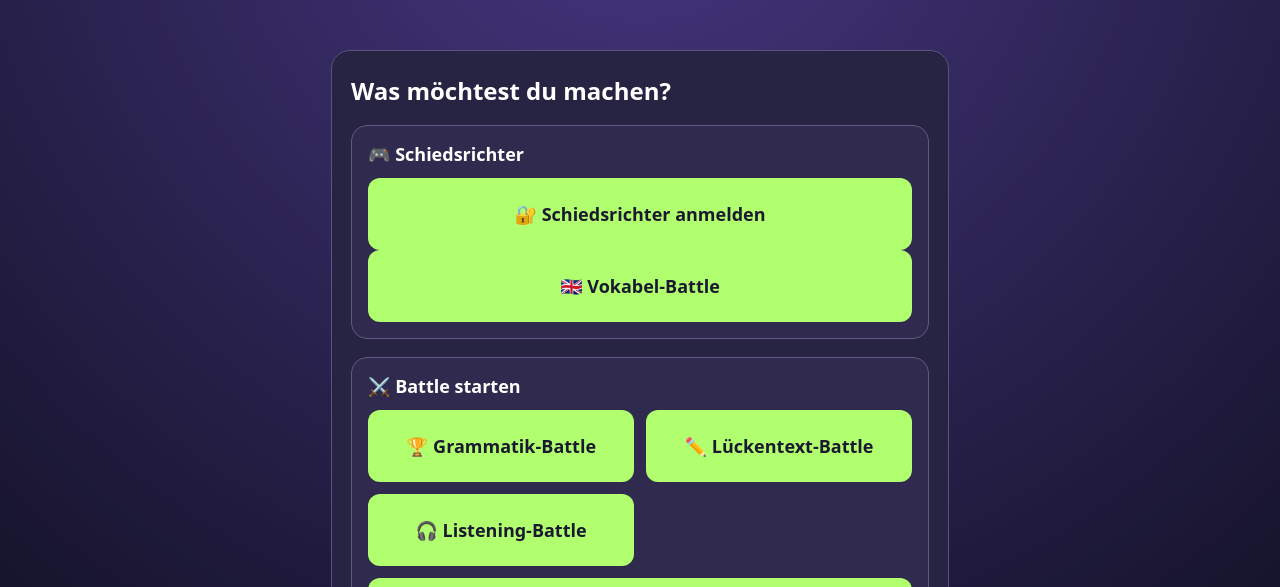
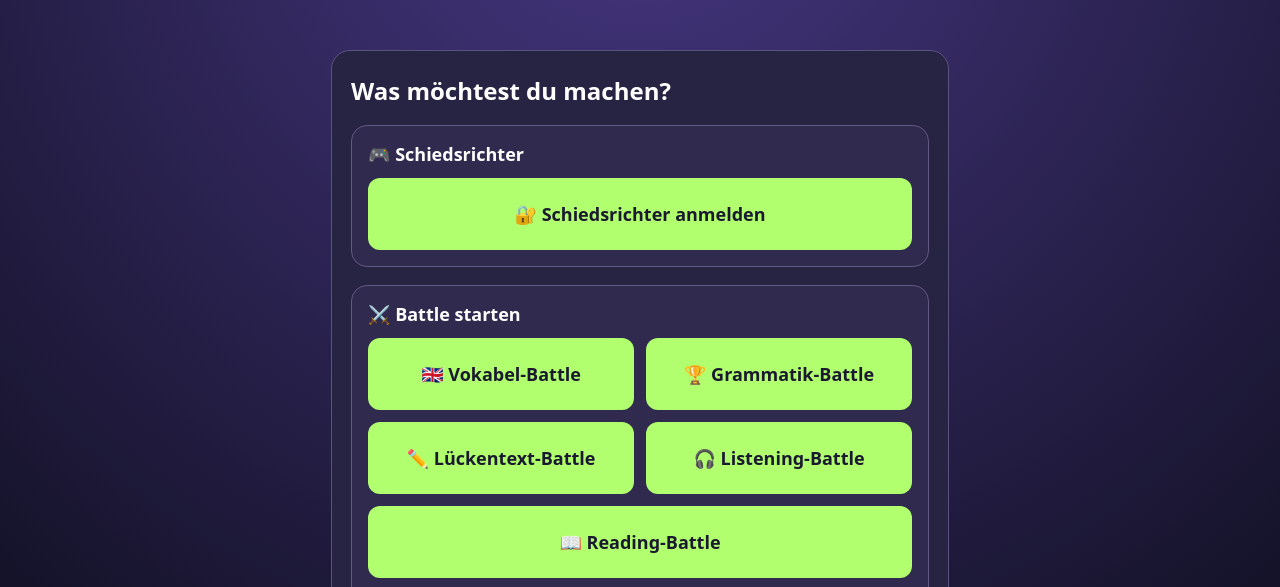
Before and after one commit to luzyfer29-debug/vocab-battle, a plain HTML site: page index.html in a window 1280 px wide. Shown: the part 164-751 px from the top of the page. Drawn offline with Linux system fonts and the light colour scheme; no server answers.

Commit message:
Add files via upload

```diff
--- a/app.js
+++ b/app.js
@@ -66,7 +66,7 @@ function home(){gbStop();wbStop();stopDashboard();stopSoloHeartbeat();if(unsubsc
 #app .home-tools-grid [data-action="join"]{grid-column:1/-1}
 #app .home-battle-grid [data-action="readingBattleChoose"],#app .home-battle-grid [data-action="writingBattleChoose"]{grid-column:1/-1}
 @media(max-width:380px){#app .home-block{padding:12px}#app .home-battle-grid,#app .home-tools-grid,#app .home-admin-grid{gap:8px}#app .home-layout button{padding:12px 7px;font-size:14px}}
-</style>`;app.innerHTML=card(`${styles}<h2>Was möchtest du machen?</h2><div class="home-layout">${adminLoggedIn?`<section class="home-block"><h3>🎮 Schiedsrichter</h3>${btn('Schiedsrichter öffnen','host')}${btn('🇬🇧 Vokabel-Battle','host')}</section>`:`<section class="home-block"><h3>🎮 Schiedsrichter</h3>${btn('🔐 Schiedsrichter anmelden','adminForm')}${btn('🇬🇧 Vokabel-Battle','host')}</section>`}<section class="home-block"><h3>⚔️ Battle starten</h3><div class="home-battle-grid">${btn('🏆 Grammatik-Battle','gbChoose')}${btn('✏️ Lückentext-Battle','cbChoose')}${btn('🎧 Listening-Battle','listenBattleChoose')}${btn('📖 Reading-Battle','readingBattleChoose')}${btn('✍️ Writing-Battle','writingBattleChoose')}</div></section>${!adminLoggedIn?`<section class="home-block"><h3>👥 Mitspielen und lernen</h3><div class="home-tools-grid">${btn('Spiel beitreten','join')}${btn('🇬🇧 Englisch','solo')}${btn('🔢 Mathe Klasse 7 NRW','mathChoose')}</div></section>`:''}${adminLoggedIn?`<section class="home-block"><h3>📊 Schiedsrichter-Übersicht</h3><div class="home-admin-grid">${btn('Lernübersicht','dashboard')}${btn('Abmelden','adminLogout','alt')}</div></section>`:''}</div>`)+card(`<p class="muted">${adminLoggedIn?'Du erstellst Räume, startest Battles und siehst in der Lernübersicht, wer lernt.':'Der Schiedsrichter startet die Battles. Du kannst mit einem Raumcode beitreten oder alleine lernen.'}</p>`);}
+</style>`;app.innerHTML=card(`${styles}<h2>Was möchtest du machen?</h2><div class="home-layout">${adminLoggedIn?`<section class="home-block"><h3>🎮 Schiedsrichter</h3>${btn('Schiedsrichter öffnen','host')}</section>`:`<section class="home-block"><h3>🎮 Schiedsrichter</h3>${btn('🔐 Schiedsrichter anmelden','adminForm')}</section>`}<section class="home-block"><h3>⚔️ Battle starten</h3><div class="home-battle-grid">${btn('🇬🇧 Vokabel-Battle','host')}${btn('🏆 Grammatik-Battle','gbChoose')}${btn('✏️ Lückentext-Battle','cbChoose')}${btn('🎧 Listening-Battle','listenBattleChoose')}${btn('📖 Reading-Battle','readingBattleChoose')}${btn('✍️ Writing-Battle','writingBattleChoose')}</div></section>${!adminLoggedIn?`<section class="home-block"><h3>👥 Mitspielen und lernen</h3><div class="home-tools-grid">${btn('Spiel beitreten','join')}${btn('🇬🇧 Englisch','solo')}${btn('🔢 Mathe Klasse 7 NRW','mathChoose')}</div></section>`:''}${adminLoggedIn?`<section class="home-block"><h3>📊 Schiedsrichter-Übersicht</h3><div class="home-admin-grid">${btn('Lernübersicht','dashboard')}${btn('Abmelden','adminLogout','alt')}</div></section>`:''}</div>`)+card(`<p class="muted">${adminLoggedIn?'Du erstellst Räume, startest Battles und siehst in der Lernübersicht, wer lernt.':'Der Schiedsrichter startet die Battles. Du kannst mit einem Raumcode beitreten oder alleine lernen.'}</p>`);}
 function listen(){if(unsubscribe)unsubscribe();stopClock();unsubscribe=onValue(ref(db,`rooms/${code}`),snap=>{room=snap.val();if(!room){msg('Raum nicht gefunden oder gelöscht.',true);return;}render();},e=>msg('Firebase-Zugriff verweigert: '+e.message,true));}
 function current(){const m=room?.meta||{},b=Number(m.battle||1)-1,i=Number(m.index||0)%30;if(m.mode==='reading')return READING_QUIZ[Number(m.index||0)];if(m.mode==='listening')return LISTENING_QUESTIONS[Number(m.index||0)];if(m.mode==='cloze')return CLOZE_BATTLES[b]?.items[i];return (m.subject==='math'?MATH_BATTLES:BATTLES)[b]?.[i];}
 function roomQuestionCount(m=room?.meta||{}){return m.mode==='reading'?READING_QUIZ.length:m.mode==='listening'?LISTENING_QUESTIONS.length:m.mode==='cloze'?(CLOZE_BATTLES[Number(m.battle||1)-1]?.items.length||0):30;}
--- a/index.html
+++ b/index.html
@@ -8,7 +8,7 @@ window.addEventListener('error', event => {
 window.addEventListener('unhandledrejection', event => {
   status.textContent = 'Startfehler: ' + String(event.reason?.stack || event.reason || 'Unbekannter Fehler');
 });
-import('./app.js?v=math-battle-4-referee-vocab-20261012').then(() => {
+import('./app.js?v=math-battle-4-vocab-battle-start-20261012').then(() => {
   if (status.textContent === 'App wird gestartet …') status.textContent = '';
 }).catch(error => {
   status.style.whiteSpace = 'pre-wrap';
```
